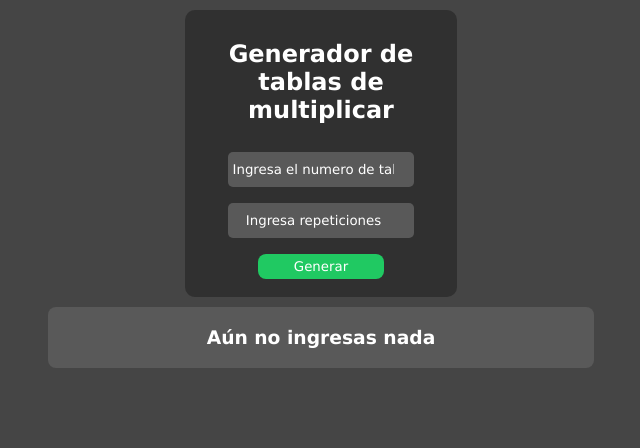
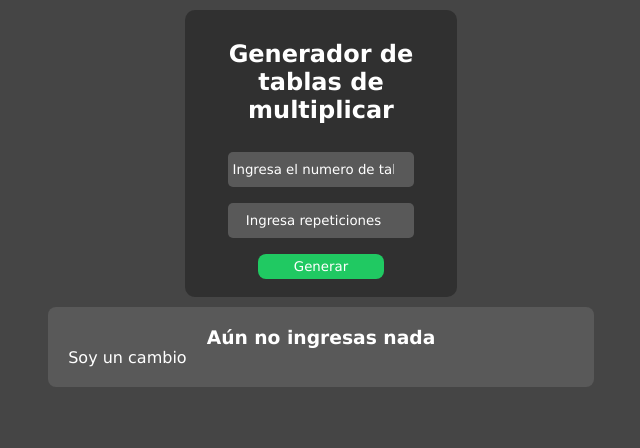
Before and after one commit to sebastianm310/TablasDeMultiplicar, a PHP site: page / in a window 1280 px wide. Shown: the top 448 px of the page, without its empty margins (319-959 px from the left). Run offline with PHP 8.4, Linux system fonts and the light colour scheme.

Commit message:
no se pero modifique

```diff
--- a/index.php
+++ b/index.php
@@ -39,6 +39,7 @@
             } else {
                 echo "<div class='mensaje'><h3>Aún no ingresas nada</h3><div>";
             }
+            echo "Soy un cambio";
         ?>
     </body>
 </html>
```
